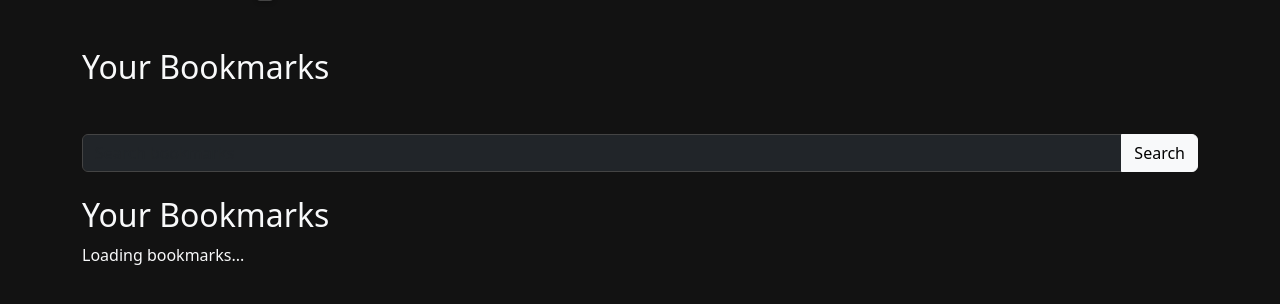
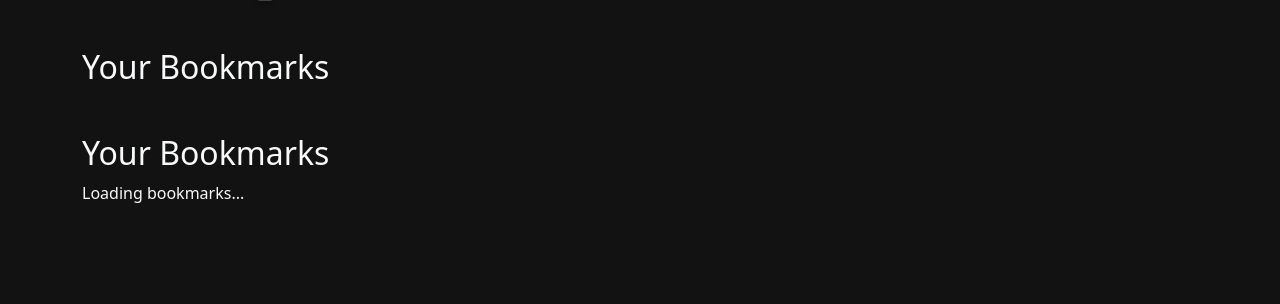
Before and after one commit to coff33ninja/bookmark-manager, a FastAPI app: page /website in a window 1280 px wide. Shown: the part 75-379 px from the top of the page. Run offline with FastAPI, Linux system fonts and the light colour scheme; data that the repository does not hold is empty; some libraries are stand-ins or nearby versions.

Commit message:
`Removed search form from index.html template`

```diff
--- a/app/templates/index.html
+++ b/app/templates/index.html
@@ -122,16 +122,6 @@
     </div>
 
     <div class="container mt-5">
-        <div class="row mb-4">
-            <div class="col-md-12">
-                <form id="search-form">
-                    <div class="input-group">
-                        <input type="text" id="search-query" class="form-control bg-dark text-light" placeholder="Search bookmarks" required>
-                        <button class="btn btn-light" type="submit">Search</button>
-                    </div>
-                </form>
-            </div>
-        </div>
         <div id="bookmarks-list">
             <h2 class="text-light">Your Bookmarks</h2>
             <div id="bookmarks-container" class="g-1">
```
